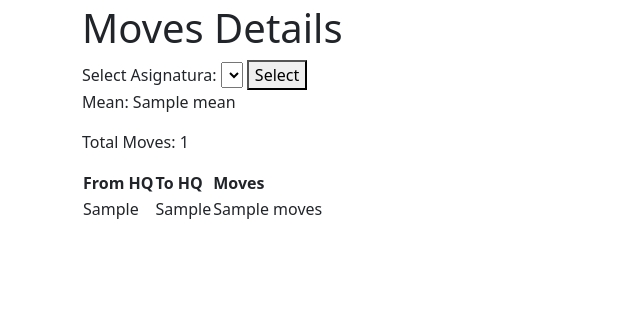
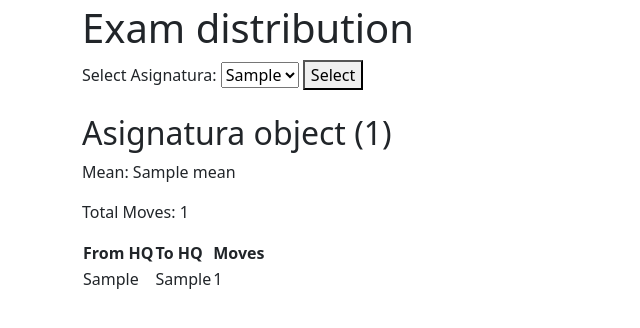
Before and after one commit to angellareo/tribunales-evau, a Django app: template tribunales_evau/tribunales/templates/moves_template.html in a window 1280 px wide. Shown: the part 56-384 px from the top of the page, without its empty margins (0-640 px from the left). Run offline with Django 4.2, Linux system fonts and the light colour scheme; tables that the repository leaves empty hold one stand-in row (values such as "Sample post"); the template is opened without the code that fills it: values that come from a table or form of the project are taken from there, most other values are stand-ins (such as "Sample title", 1, 10 or a date in 2020); lists and menus that the app fills with data are empty; some libraries are stand-ins or nearby versions.

Commit message:
Añadida lógica+visualización del reparto de exámenes

```diff
--- a/tribunales_evau/tribunales/templates/moves_template.html
+++ b/tribunales_evau/tribunales/templates/moves_template.html
@@ -1,18 +1,22 @@
 {% extends "base.html" %}
 
 {% block content %}
-  <h1>Moves Details</h1>
+  <h1>Exam distribution</h1>
   <!-- Dropdown form to select asignatura -->
   <form action="{% url 'tribunales:moves' %}" method="get">
     <label for="asignatura">Select Asignatura:</label>
     <select name="asignatura" id="asignatura">
-      {% for asignatura in asignaturas %}<option value="{{ asignatura.id }}">{{ asignatura.name }}</option>{% endfor %}
+      {% for asignatura in asignaturas %}
+        <option value="{{ asignatura.COD_ASIGNATURA }}">{{ asignatura.ASIGNATURA }}</option>
+      {% endfor %}
     </select>
     <button type="submit">Select</button>
   </form>
+  <br />
   <!-- Display mean and total moves -->
   {% if mean %}
     <!-- data is present -->
+    <h2>{{ nombre_asignatura }}</h2>
     <p>Mean: {{ mean }}</p>
     <p>Total Moves: {{ total_moves }}</p>
     <!-- Table to show move details -->
@@ -27,9 +31,9 @@
       <tbody>
         {% for move in move_details %}
           <tr>
-            <td>{{ move.from_hq }}</td>
-            <td>{{ move.to_hq }}</td>
-            <td>{{ move.moves }}</td>
+            <td>{{ move.from_HQ }}</td>
+            <td>{{ move.to_HQ }}</td>
+            <td>{{ move.num_moves }}</td>
           </tr>
         {% endfor %}
       </tbody>
```
Also changed, not shown: tribunales_evau/tribunales/views.py (+15 -3 lines).
